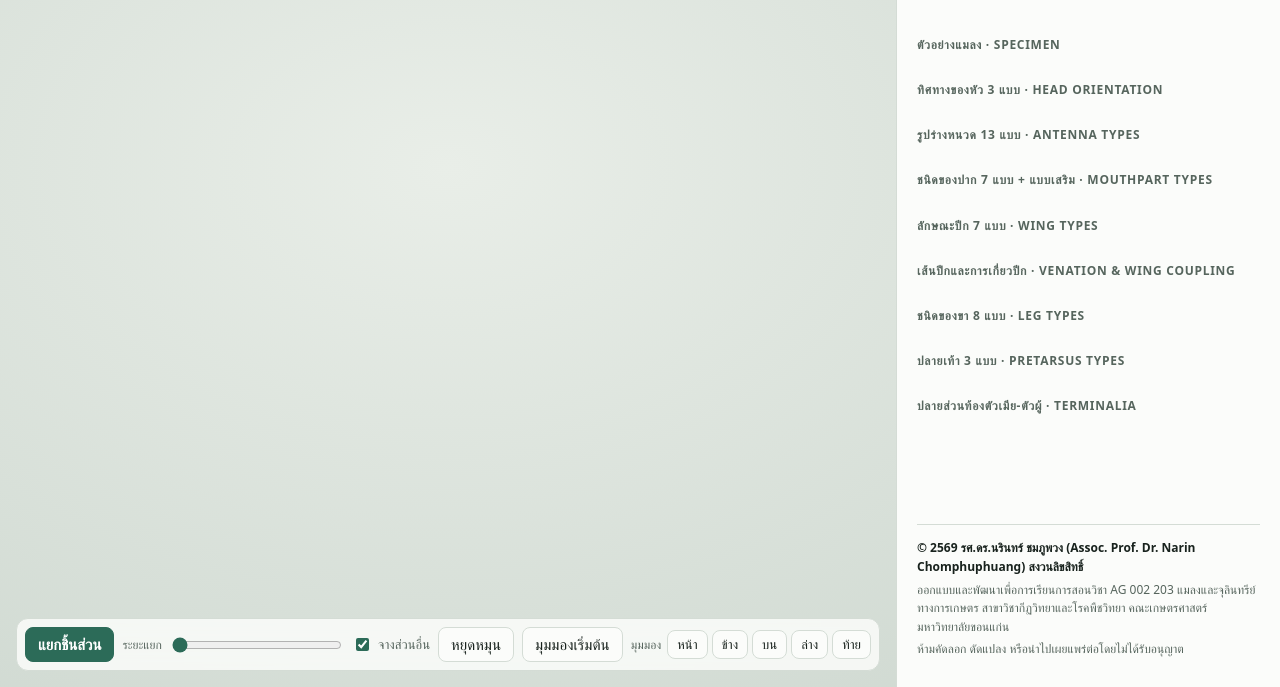
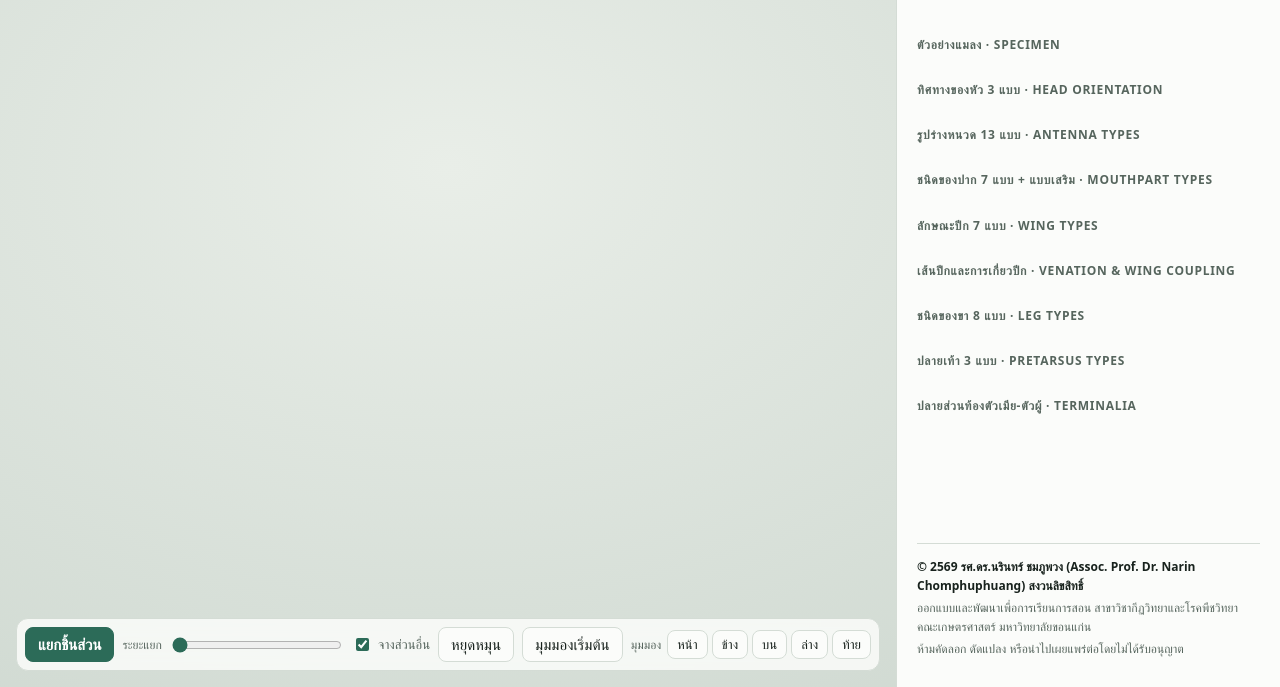
Before and after one commit to narinbio-cloud/insect-morphology, a plain HTML site: page index.html in a window 1280 px wide. Shown: the part 113-800 px from the top of the page. Drawn offline with nearby package versions, Linux system fonts and the light colour scheme; a web font is replaced by a local one.

Commit message:
Shorten footer credit
Co-Authored-By: Claude Opus 5.5 <noreply@anthropic.com>

```diff
--- a/index.html
+++ b/index.html
@@ -383,7 +383,7 @@ button,input,select{font:inherit;color:inherit}
     </div>
     <footer class="credit">
       <p><b>© 2569 รศ.ดร.นรินทร์ ชมภูพวง (Assoc. Prof. Dr. Narin Chomphuphuang) สงวนลิขสิทธิ์</b></p>
-      <p>ออกแบบและพัฒนาเพื่อการเรียนการสอนวิชา AG 002 203 แมลงและจุลินทรีย์ทางการเกษตร สาขาวิชากีฏวิทยาและโรคพืชวิทยา คณะเกษตรศาสตร์ มหาวิทยาลัยขอนแก่น</p>
+      <p>ออกแบบและพัฒนาเพื่อการเรียนการสอน สาขาวิชากีฏวิทยาและโรคพืชวิทยา คณะเกษตรศาสตร์ มหาวิทยาลัยขอนแก่น</p>
       <p>ห้ามคัดลอก ดัดแปลง หรือนำไปเผยแพร่ต่อโดยไม่ได้รับอนุญาต</p>
     </footer>
   </aside>
```
